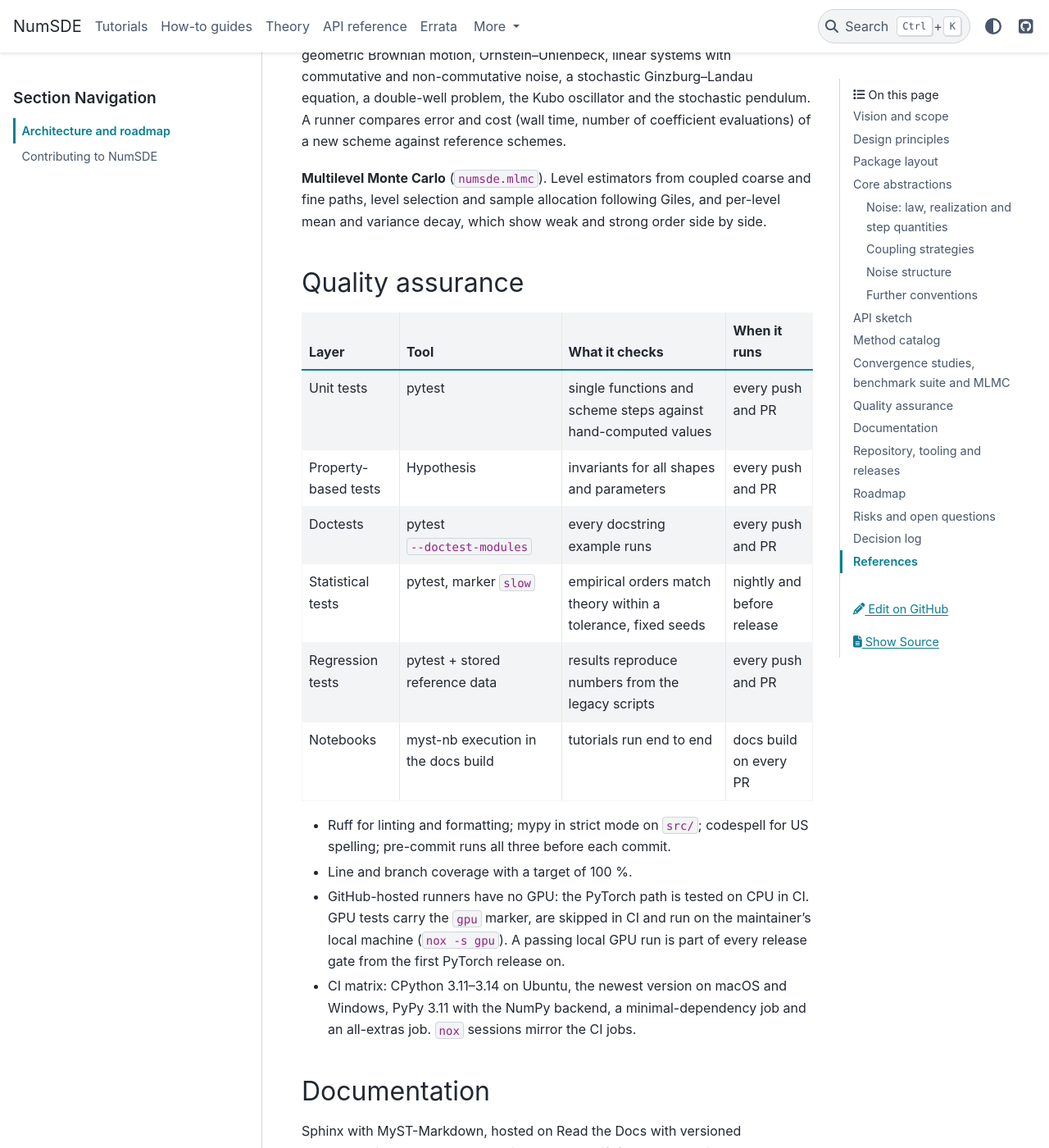
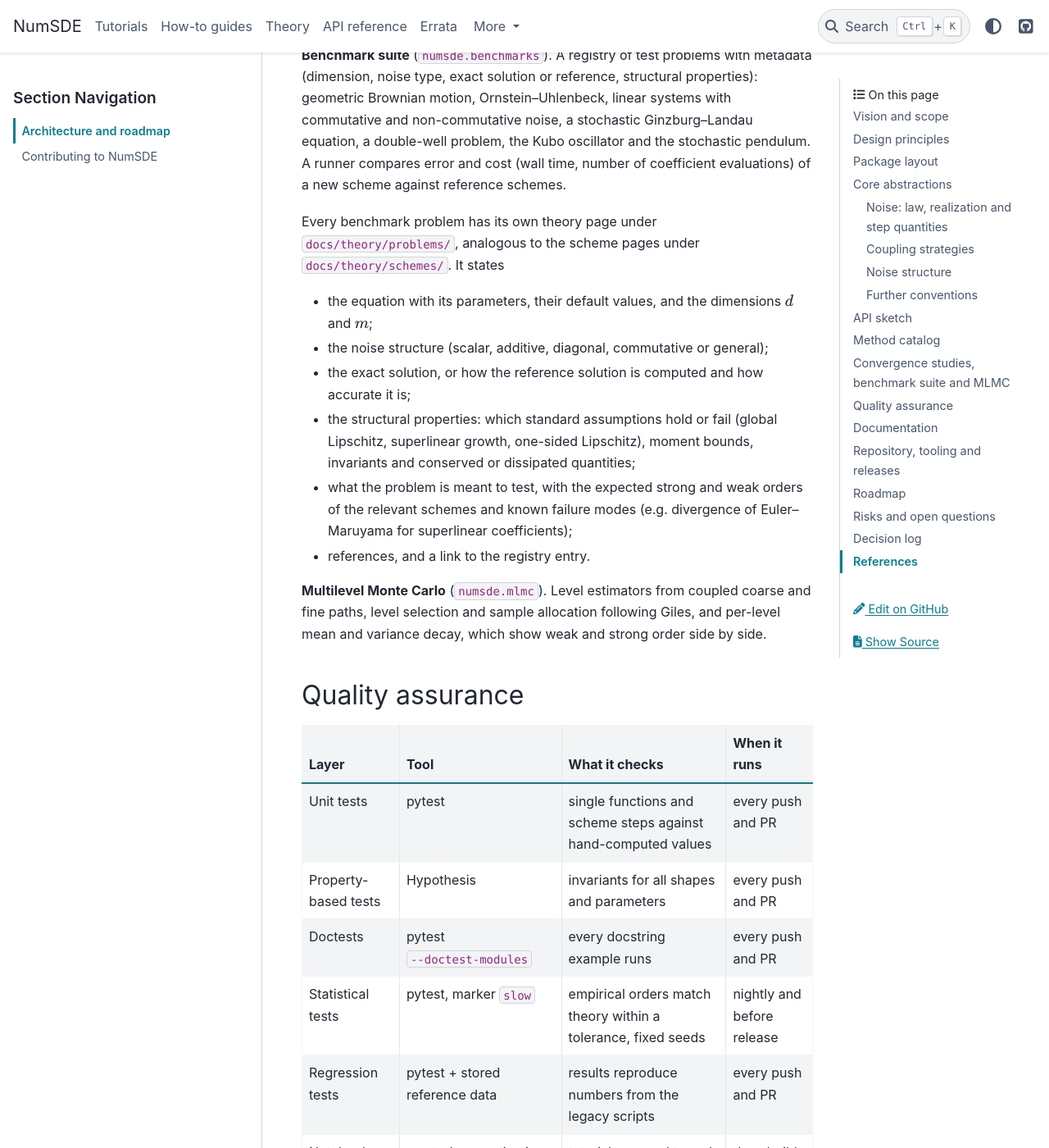
Before and after one commit to mlu-numerics/numsde, a Sphinx documentation site: the page built from docs/development/architecture.md, in a window 1280 px wide and 1400 px high, scrolled down 12634 px. Shown: the whole window at 82% size. Built offline with Sphinx 7.4.7 and the PyData theme 0.15.4, drawn with Linux system fonts in a browser that asks for light colours; cross-references to code outside the pages are shown as plain code; some of the changed text lies outside the part shown.

Commit message:
Plan a theory page for every benchmark problem (#10)
Every problem of the benchmark suite gets its own theory page under
docs/theory/problems/, analogous to the scheme pages. The architecture
document fixes the page structure and adds the pages to the definition
of done and the milestone gate; CONTRIBUTING.md and CLAUDE.md follow.


Claude-Session: https://claude.ai/code/session_017ymd5KN8fGMKijrf9DAJkQ

Co-authored-by: Claude <noreply@anthropic.com>

```diff
--- a/docs/development/architecture.md
+++ b/docs/development/architecture.md
@@ -21,8 +21,8 @@ $$
   multistep schemes for multidimensional SDEs with general noise.
 - Tools for empirical strong and weak convergence studies, plus a benchmark
   suite to test new schemes against established ones from the literature.
-- Didactic documentation: a theory page for every scheme and executable
-  tutorials.
+- Didactic documentation: a theory page for every scheme and every benchmark
+  problem, and executable tutorials.
 - High reliability through layered testing and full coverage.
 
 **In scope**
@@ -79,7 +79,9 @@ next to the formula, and second by performance.
    further libraries (e.g. SciPy) are added only when a module needs them; SymPy,
    matplotlib and PyTorch are optional extras.
 8. **Nothing ships unverified.** Each scheme comes with unit, property and
-   convergence tests, a docstring with a runnable example, and a theory page.
+   convergence tests, a docstring with a runnable example, and a theory page;
+   each benchmark problem comes with tests of its exact solution or reference
+   and a theory page.
 
 ## Package layout
 
@@ -399,6 +401,22 @@ equation, a double-well problem, the Kubo oscillator and the stochastic
 pendulum. A runner compares error and cost (wall time, number of coefficient
 evaluations) of a new scheme against reference schemes.
 
+Every benchmark problem has its own theory page under `docs/theory/problems/`,
+analogous to the scheme pages under `docs/theory/schemes/`. It states
+
+- the equation with its parameters, their default values, and the dimensions
+  $d$ and $m$;
+- the noise structure (scalar, additive, diagonal, commutative or general);
+- the exact solution, or how the reference solution is computed and how
+  accurate it is;
+- the structural properties: which standard assumptions hold or fail (global
+  Lipschitz, superlinear growth, one-sided Lipschitz), moment bounds,
+  invariants and conserved or dissipated quantities;
+- what the problem is meant to test, with the expected strong and weak orders
+  of the relevant schemes and known failure modes (e.g. divergence of
+  Euler–Maruyama for superlinear coefficients);
+- references, and a link to the registry entry.
+
 **Multilevel Monte Carlo** (`numsde.mlmc`). Level estimators from coupled
 coarse and fine paths, level selection and sample allocation following Giles,
 and per-level mean and variance decay, which show weak and strong order side by
@@ -437,7 +455,8 @@ or executed:
 3. Notebooks execute during the build; a broken tutorial breaks the build.
 4. `sphinx-build -W` turns every warning into an error; a scheduled
    `linkcheck` job catches dead external links.
-5. The definition of done for any scheme includes its theory page.
+5. The definition of done for any scheme and any benchmark problem includes
+   its theory page.
 
 {doc}`../errata` is the single place where corrected errors are documented.
 The changelog, release notes, issues and theory pages only link to an errata
@@ -493,6 +512,7 @@ the remaining items follow in phase 2 after the lecture.
 - All schemes of the milestone pass unit, property and statistical tests.
 - Coverage at target, mypy and Ruff clean, docs build with `-W`.
 - Each new scheme has a theory page, a docstring example and a benchmark entry.
+- Each new benchmark problem has a theory page and a registry entry.
 - At least one legacy script is ported onto the new features.
 
 ## Risks and open questions
@@ -550,6 +570,7 @@ the remaining items follow in phase 2 after the lecture.
 | 2026-10-26 | M0 completed |
 | 2026-10-27 | BDF2-Maruyama is listed as an implicit two-step scheme with reference {cite}`AnderssonKruse2017`; implicit multistep schemes come with the implicit schemes in phase 2 |
 | 2026-10-27 | Notation: processes as $X(t)$, $W(t)$; subscripts only for discretizations and increments, as in the book project |
+| 2026-10-27 | Every benchmark problem gets its own theory page under `docs/theory/problems/`, analogous to the scheme pages under `docs/theory/schemes/`; part of the definition of done |
 
 ## References
 
```
Also changed, not shown: CHANGELOG.md (+2 -0 lines), CLAUDE.md (+3 -0 lines), CONTRIBUTING.md (+6 -2 lines), docs/theory/index.md (+6 -2 lines), docs/theory/problems/index.md (added, +32 -0 lines).
